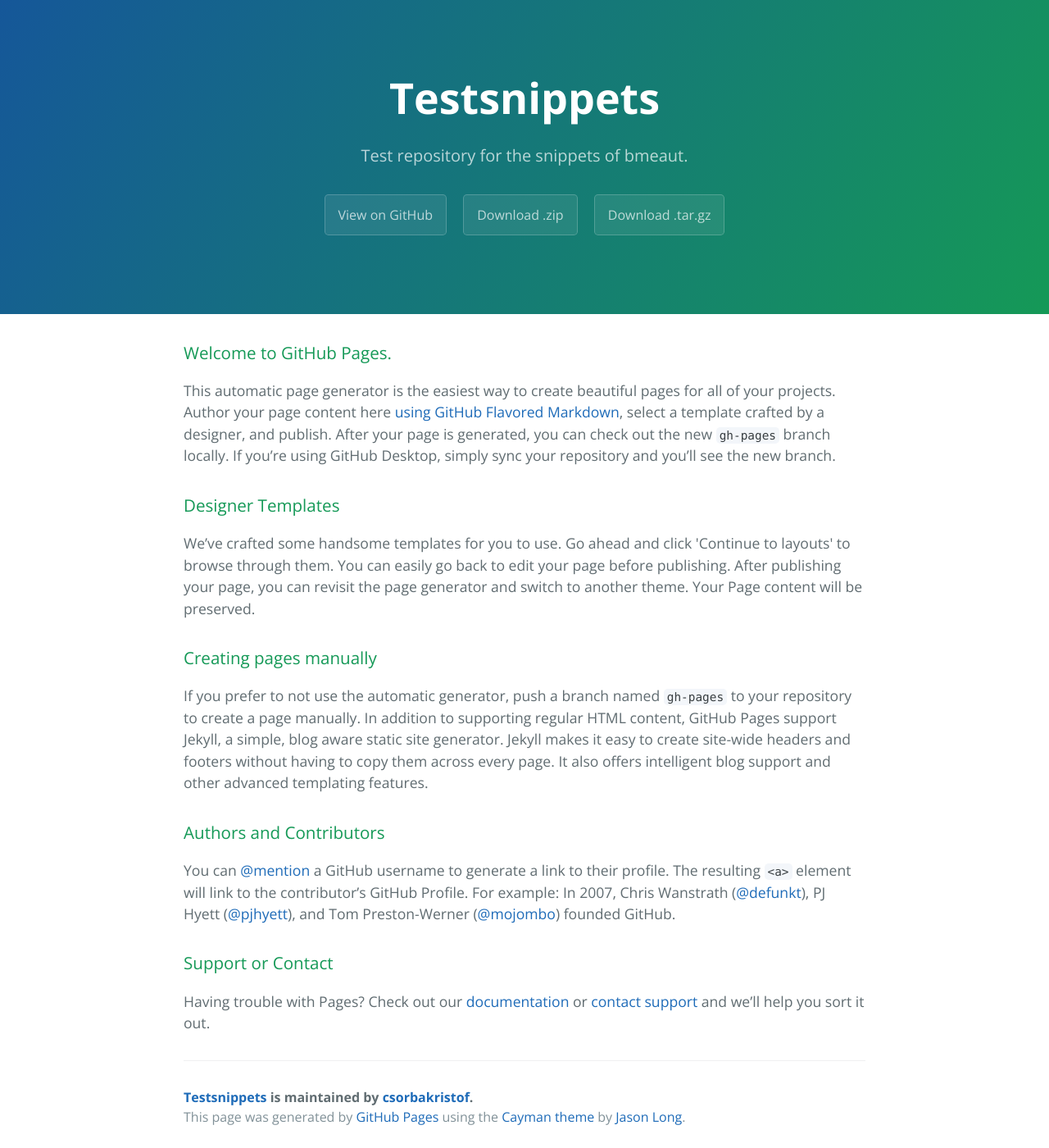
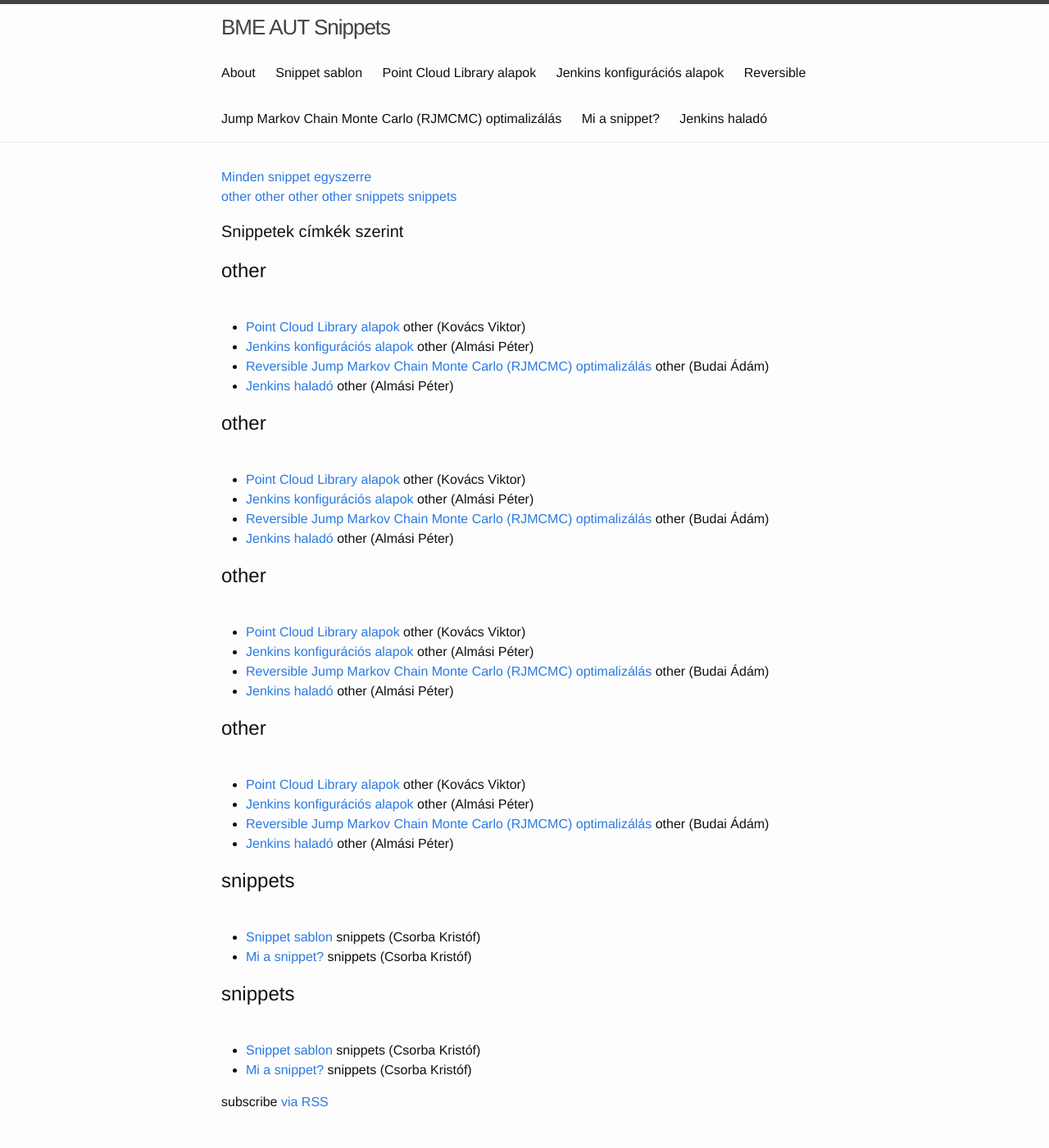
Before and after one commit to csorbakristof/testsnippets, a Jekyll site: the page built from index.html, in a window 1280 px wide and 1400 px high. Shown: the whole window at 82% size. Built offline with Jekyll 4.4.1, drawn with Linux system fonts in a browser that asks for light colours; some of the changed text lies outside the part shown.

Commit message:
old index.html

```diff
--- a/index.html
+++ b/index.html
@@ -1,57 +1,35 @@
-<!DOCTYPE html>
-<html lang="en-us">
-  <head>
-    <meta charset="UTF-8">
-    <title>Testsnippets by csorbakristof</title>
-    <meta name="viewport" content="width=device-width, initial-scale=1">
-    <link rel="stylesheet" type="text/css" href="stylesheets/normalize.css" media="screen">
-    <link href='https://fonts.googleapis.com/css?family=Open+Sans:400,700' rel='stylesheet' type='text/css'>
-    <link rel="stylesheet" type="text/css" href="stylesheets/stylesheet.css" media="screen">
-    <link rel="stylesheet" type="text/css" href="stylesheets/github-light.css" media="screen">
-  </head>
-  <body>
-    <section class="page-header">
-      <h1 class="project-name">Testsnippets</h1>
-      <h2 class="project-tagline">Test repository for the snippets of bmeaut.</h2>
-      <a href="https://github.com/csorbakristof/testsnippets" class="btn">View on GitHub</a>
-      <a href="https://github.com/csorbakristof/testsnippets/zipball/master" class="btn">Download .zip</a>
-      <a href="https://github.com/csorbakristof/testsnippets/tarball/master" class="btn">Download .tar.gz</a>
-    </section>
+---
+layout: default
+---
 
-    <section class="main-content">
-      <h3>
-<a id="welcome-to-github-pages" class="anchor" href="#welcome-to-github-pages" aria-hidden="true"><span aria-hidden="true" class="octicon octicon-link"></span></a>Welcome to GitHub Pages.</h3>
+<div class="home">
 
-<p>This automatic page generator is the easiest way to create beautiful pages for all of your projects. Author your page content here <a href="https://guides.github.com/features/mastering-markdown/">using GitHub Flavored Markdown</a>, select a template crafted by a designer, and publish. After your page is generated, you can check out the new <code>gh-pages</code> branch locally. If you’re using GitHub Desktop, simply sync your repository and you’ll see the new branch.</p>
+  <a href="{{ "/fullList.html" | prepend: site.baseurl }}">Minden snippet egyszerre</a><p/>
 
-<h3>
-<a id="designer-templates" class="anchor" href="#designer-templates" aria-hidden="true"><span aria-hidden="true" class="octicon octicon-link"></span></a>Designer Templates</h3>
+  {% capture allTags %}
+  {% for p in site.pages %} {% for t in p.tags %} {{t}} {% endfor %} {% endfor %}
+  {% endcapture %}
+  {% assign allTagsArray = allTags | split : ' ' | sort %}
 
-<p>We’ve crafted some handsome templates for you to use. Go ahead and click 'Continue to layouts' to browse through them. You can easily go back to edit your page before publishing. After publishing your page, you can revisit the page generator and switch to another theme. Your Page content will be preserved.</p>
+  {% for t in allTagsArray %}
+    <a href="#{{t}}">{{t}}</a>
+  {% endfor %}
 
-<h3>
-<a id="creating-pages-manually" class="anchor" href="#creating-pages-manually" aria-hidden="true"><span aria-hidden="true" class="octicon octicon-link"></span></a>Creating pages manually</h3>
+  <h1 class="page-heading">Snippetek címkék szerint</h1>
 
-<p>If you prefer to not use the automatic generator, push a branch named <code>gh-pages</code> to your repository to create a page manually. In addition to supporting regular HTML content, GitHub Pages support Jekyll, a simple, blog aware static site generator. Jekyll makes it easy to create site-wide headers and footers without having to copy them across every page. It also offers intelligent blog support and other advanced templating features.</p>
+{% for tag in allTagsArray %}
+  <h2 id="{{tag}}">{{tag}}</h2><br/>
+  <ul>
+  {% for page in site.pages %}
+    {% if page.tags contains tag %}
+    <li>
+      <a href="{{ page.url }}">{{ page.title }}</a> {{page.tags}} ({{page.authors}})
+    </li>
+    {% endif %}
+  {% endfor %}
+  </ul>
+{% endfor %}
 
-<h3>
-<a id="authors-and-contributors" class="anchor" href="#authors-and-contributors" aria-hidden="true"><span aria-hidden="true" class="octicon octicon-link"></span></a>Authors and Contributors</h3>
+  <p class="rss-subscribe">subscribe <a href="{{ "/feed.xml" | prepend: site.baseurl }}">via RSS</a></p>
 
-<p>You can <a href="https://help.github.com/articles/basic-writing-and-formatting-syntax/#mentioning-users-and-teams" class="user-mention">@mention</a> a GitHub username to generate a link to their profile. The resulting <code>&lt;a&gt;</code> element will link to the contributor’s GitHub Profile. For example: In 2007, Chris Wanstrath (<a href="https://github.com/defunkt" class="user-mention">@defunkt</a>), PJ Hyett (<a href="https://github.com/pjhyett" class="user-mention">@pjhyett</a>), and Tom Preston-Werner (<a href="https://github.com/mojombo" class="user-mention">@mojombo</a>) founded GitHub.</p>
-
-<h3>
-<a id="support-or-contact" class="anchor" href="#support-or-contact" aria-hidden="true"><span aria-hidden="true" class="octicon octicon-link"></span></a>Support or Contact</h3>
-
-<p>Having trouble with Pages? Check out our <a href="https://help.github.com/pages">documentation</a> or <a href="https://github.com/contact">contact support</a> and we’ll help you sort it out.</p>
-
-      <footer class="site-footer">
-        <span class="site-footer-owner"><a href="https://github.com/csorbakristof/testsnippets">Testsnippets</a> is maintained by <a href="https://github.com/csorbakristof">csorbakristof</a>.</span>
-
-        <span class="site-footer-credits">This page was generated by <a href="https://pages.github.com">GitHub Pages</a> using the <a href="https://github.com/jasonlong/cayman-theme">Cayman theme</a> by <a href="https://twitter.com/jasonlong">Jason Long</a>.</span>
-      </footer>
-
-    </section>
-
-
-  </body>
-</html>
+</div>
```
